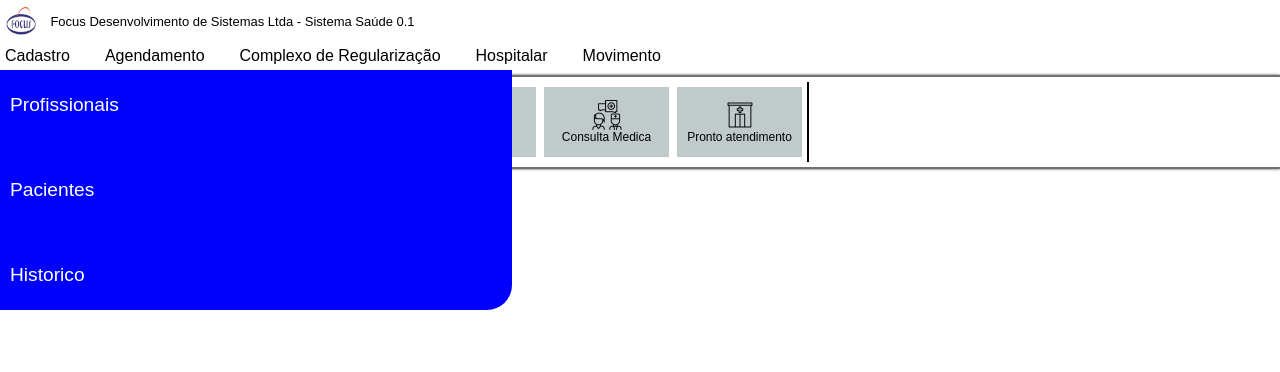
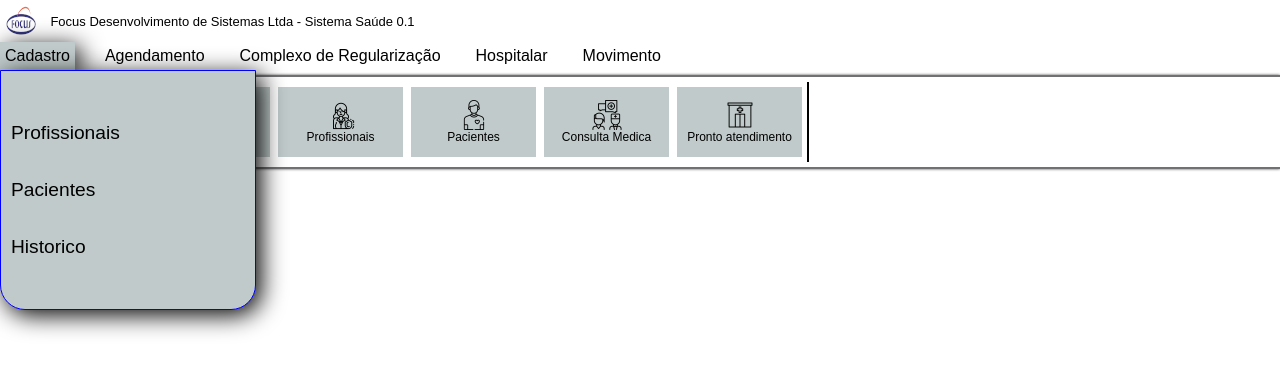
Before and after one commit to Anderson-23/treinamentohtml2, a plain HTML site: page index.html in a window 1280 px wide. In both pictures the pointer is over the element 5 px from the left and 75 px from the top of the page. Drawn offline with Linux system fonts and the light colour scheme.

Commit message:
Update style.css

```diff
--- a/style.css
+++ b/style.css
@@ -6,7 +6,7 @@
 }
 :root{
 
-    --largura-vw:40vw;
+    --largura-vw:20vw;
     --altura-vh:30vh;
     --paddin-submenu:5px;
 }
@@ -28,10 +28,21 @@ html{
 /* hovers */
 
 .menu ul li:hover ul{
-    width: var(--largura-vw);;
+    width: var(--largura-vw);
     height: var(--altura-vh);
-    background-color: blue;
-    border-radius: 0 0 25px 0;
+    background-color: #c0caca;
+    border-radius: 0 0 25px 25px;
+    box-shadow: 5px 5px 25px black;
+    border: 1px solid blue;
+    border-top: 25% solid blue;
+}
+
+
+.menu ul li:hover{
+
+    background-color: #c0caca;
+    box-shadow: 5px 5px 25px black;
+    border-bottom: none;
 }
 .menu ul li:hover ul a{
    font-size: larger;
@@ -53,14 +64,14 @@ html{
 
 .menu ul li ul{
 
-    justify-content: space-around;
+    justify-content: center;
     display: flex;
     flex-direction: column;
     position: absolute;
     top: 100%;
     left: 0;
     overflow: hidden;
-    transition: all 800ms;
+    transition: all 500ms ease-out;
     width: 0;
     height: 0;
     padding: var(--paddin-submenu);
@@ -78,9 +89,10 @@ html{
     }
 
 .submenu2 ul li a{
+    transition: all 300ms;
     font-size: 0;
     text-decoration: none;
-    color: white;
+    color: black;
 }
 
 .submenu2  li a{
```
